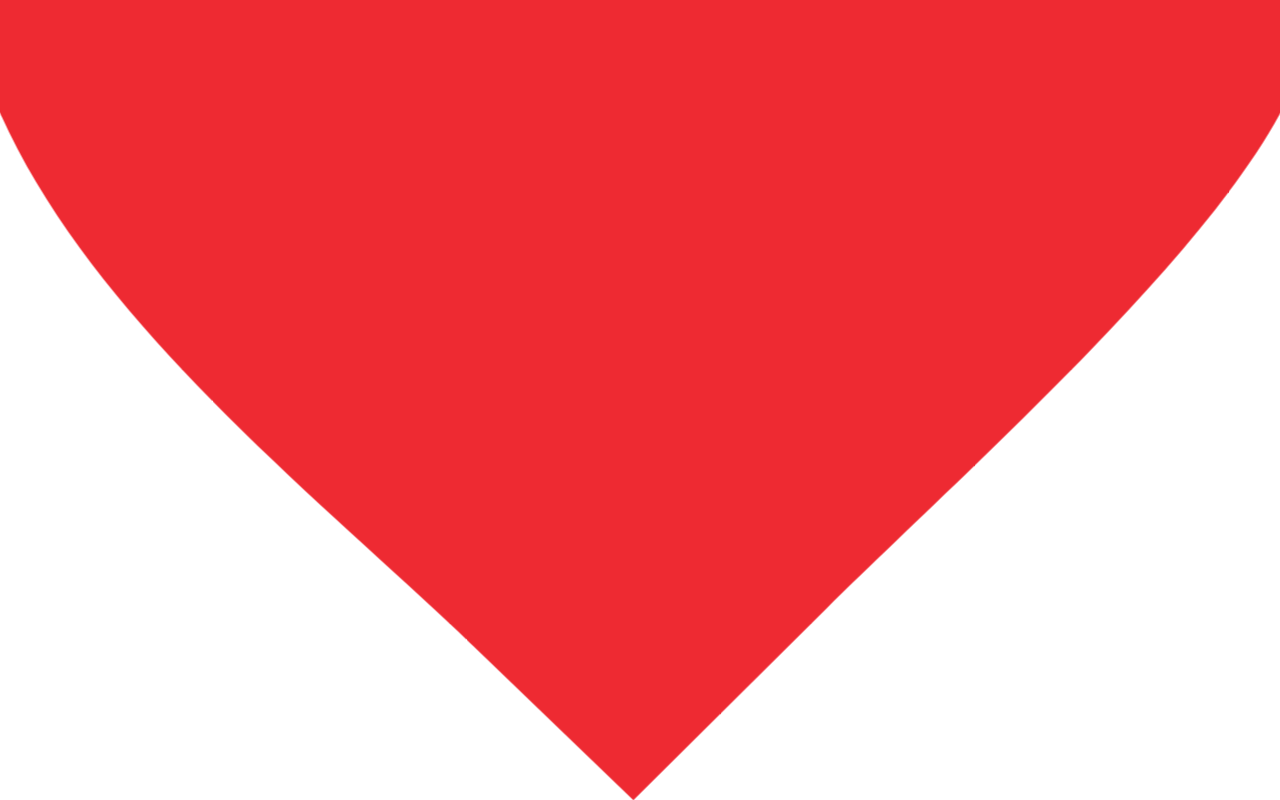
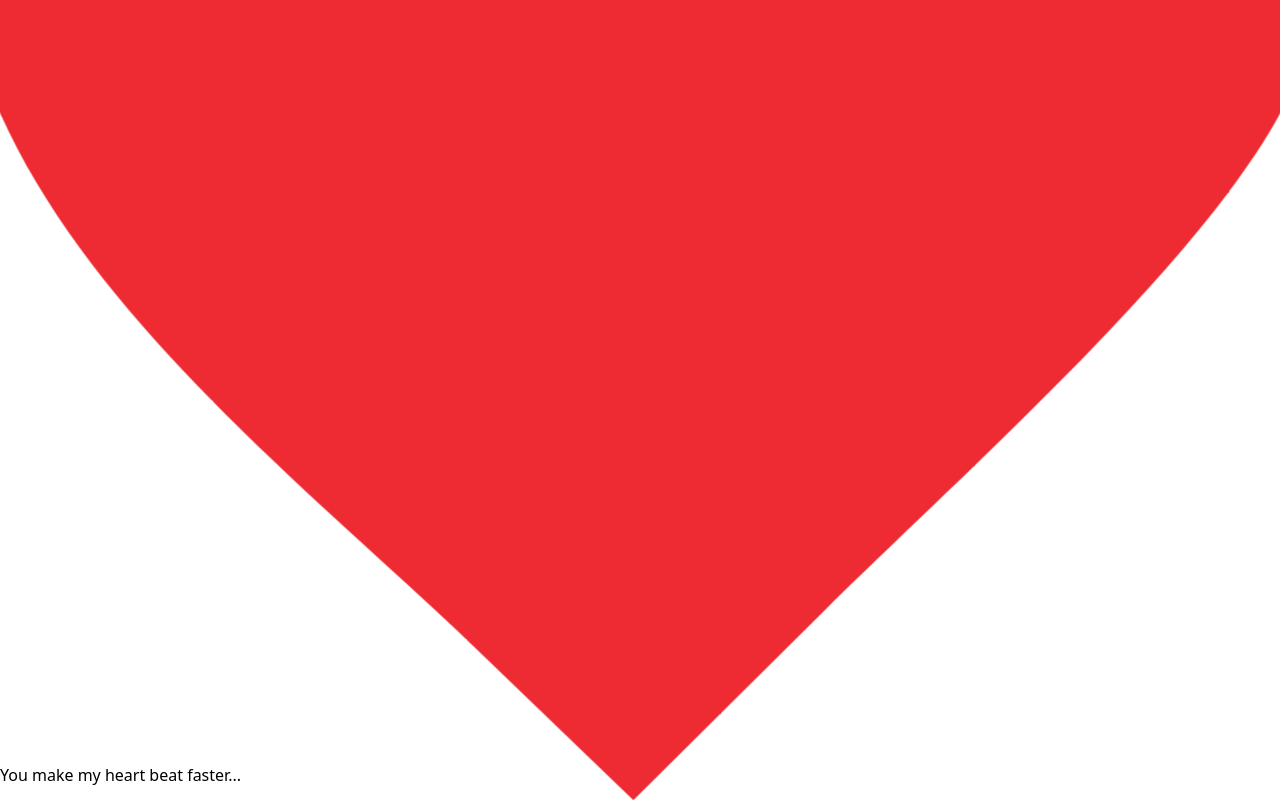
Before and after one commit to dehyju/project-valentine, a React (Vite) app: page / in a window 1280 px wide. Shown: the part 380-1180 px from the top of the page. Built offline with nearby package versions, Linux system fonts and the light colour scheme.

Commit message:
add tooltip

```diff
--- a/src/App.jsx
+++ b/src/App.jsx
@@ -1,5 +1,5 @@
 //Library Imports
-import React from 'react';
+import React, { useState, useEffect } from 'react';
 import { BrowserRouter as Router, Routes, Route, Navigate } from 'react-router-dom';
 
 //CSS Imports
--- a/src/components/pages/Index.jsx
+++ b/src/components/pages/Index.jsx
@@ -1,4 +1,5 @@
 import PulsatingHeart from '../ui/PulsatingHeart'
+import Tooltip from '../ui/Tooltip'
 
 function Index() {
 
@@ -8,7 +9,10 @@ function Index() {
             <h1 className="text-4xl font-bold">
                 Project Valentine
             </h1>
-            <PulsatingHeart/>
+            <div>
+                <PulsatingHeart/>
+                <Tooltip/>
+            </div>
         </div>
         </>
 
--- /dev/null
+++ b/src/components/ui/Tooltip.jsx
@@ -0,0 +1,34 @@
+import React, { useState, useEffect } from 'react';
+
+const Tooltip = () => {
+    const [showTooltip, setShowTooltip] = useState(false);
+
+    useEffect(() => {
+      // Function to show the tooltip at random intervals
+      const interval = setInterval(() => {
+        setShowTooltip(true);
+
+        // Hide tooltip after 1 second
+        setTimeout(() => {
+          setShowTooltip(false);
+        }, 2000); // Tooltip disappears after 1 second
+
+      }, Math.floor(Math.random() * (5000 - 4000 + 1)) + 4000); // Random interval between 3 and 5 seconds
+
+      // Clean up interval when component is unmounted
+      return () => clearInterval(interval);
+    }, []);
+
+    return (
+        <>
+        {/* Tooltip */}
+        {showTooltip && (
+            <div className="absolute bottom-12 left-1/2 transform -translate-x-1/2 px-4 py-2 bg-gray-700 text-white text-sm rounded-md shadow-lg">
+                You make my heart beat faster...
+            </div>
+        )}
+        </>
+    );
+  };
+
+  export default Tooltip;
```
